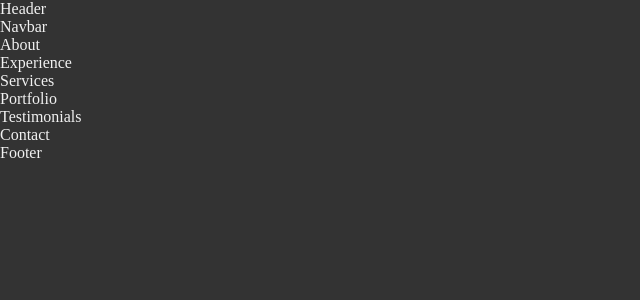
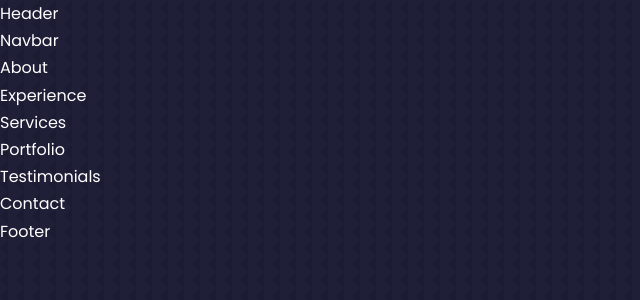
Before and after one commit to Stanislav-Gkraour/My_Portfolio_React, a React (Create React App) app: page / in a window 1280 px wide. Shown: the top 300 px of the page, without its empty margins (0-640 px from the left). Built offline with nearby package versions, Linux system fonts and the light colour scheme; the HTML template or start-up script is replaced by a standard one.

Commit message:
css color, width, transition variables ,policy , general styles done

```diff
--- a/src/index.css
+++ b/src/index.css
@@ -1,3 +1,7 @@
+/* imported from google fonts policy name 'Poppins'  */
+
+@import url('https://fonts.googleapis.com/css2?family=Poppins:wght@300;400;500;600&display=swap');
+
 *{
     margin: 0;
     padding: 0;
@@ -7,8 +11,74 @@
     list-style: none;
     text-decoration: none;
 }
+/* CSS variables to prevent reapeting our selfes */
 
-body {
-    background: #333;
-    color: #f1f1f1;
+/* declaring css variable -> --name */
+
+:root{
+
+    /* colors that we gona use  */
+    --color-bg: #1f1f38;
+    --color-bg-variant: #2c2c6c;
+    --color-primary: #4db5ff;
+    --color-primary-variant: rgba(77, 181,255; 0.4);
+    --color-white: #fff;
+    --color-light: rgba(255, 255, 255, 0.6);
+
+    /*transition  */
+    --transition: all 400ms ease;
+
+    /*the width depending on witch device we are acctually  */
+    --container-width-lg: 75%;
+    --container-width-md: 86%;
+    --container-width-ms: 90%;
 }
+
+html{
+    scroll-behavior: smooth;
+}
+
+::-webkit-scrollbar{
+    display: none;
+}
+
+body{
+font-family: 'Poppins', sans-serif;
+background: var(--color-bg);
+color: var(--color-white);
+line-height: 1.7;
+background-image: url(../src/assets/bg-texture.png);
+}
+
+/* ----------GENERAL STYLES----------*/
+
+.container{
+    width: var(--container-width-lg);
+    margin: 0 auto;
+
+}
+
+h1, h2, h3, h4, h5{
+    font-weight: 500;
+}
+
+h1{
+    font-size: 2.5rem;
+}
+
+section{
+    margin-top: 8rem;
+}
+
+section > h2, section > h5{
+    color: var(--color-primary);
+    margin-bottom: 3rem;
+}
+.text-light{
+    color: var(--color-light);
+}
+
+a{
+    color: var(--color-primary);
+    transition: var(--transition);
+}
```
